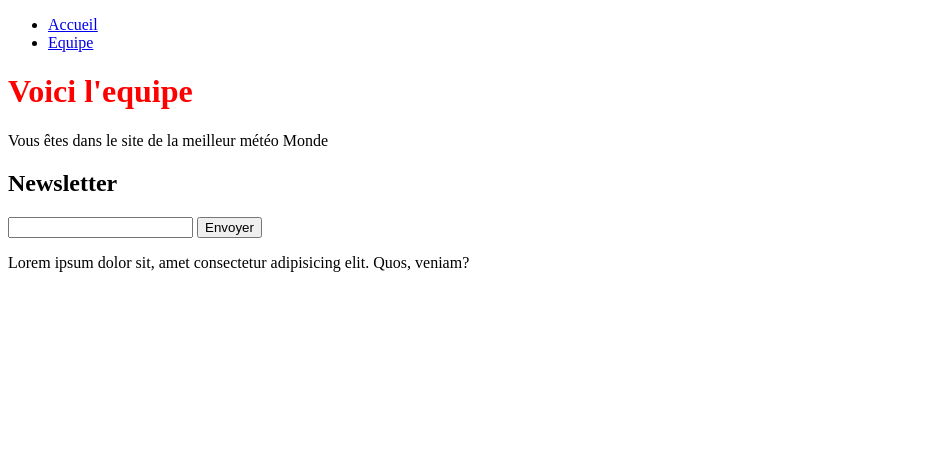
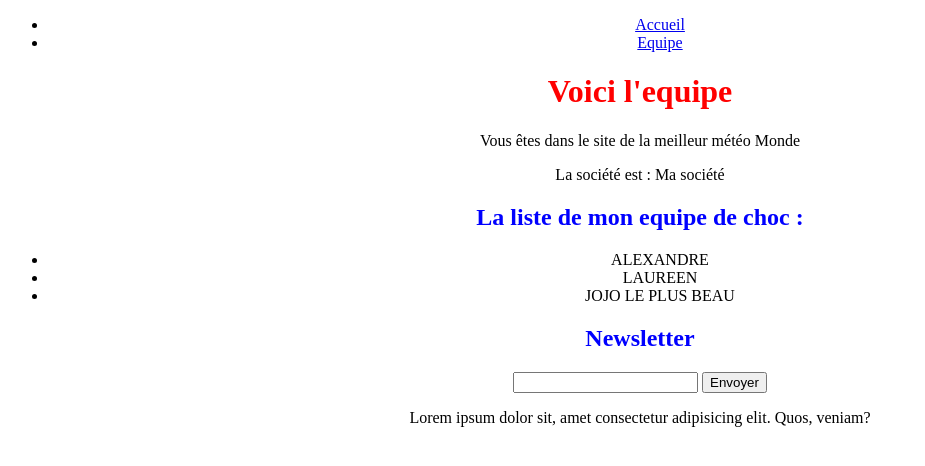
Before and after one commit to sammyjoo/projet_flask, a Flask app: page /equipe in a window 1280 px wide. Shown: the top 466 px of the page, without its empty margins (0-925 px from the left). Run offline with Flask 2, Linux system fonts and the light colour scheme.

Commit message:
Modification dans page equipe et les listes

```diff
--- a/appmeteo/static/css/style.css
+++ b/appmeteo/static/css/style.css
@@ -1,4 +1,22 @@
 
 h1{
     color: red;
+    text-align: center;
 }
+
+h2{
+    color:blue;
+    text-align: center;
+}
+
+p{
+    text-align: center;
+}
+
+ul{
+    text-align: center;
+}
+
+form{
+    text-align: center;
+}
--- a/appmeteo/templates/equipe.html
+++ b/appmeteo/templates/equipe.html
@@ -4,5 +4,15 @@
 
     <h1>{{ data["nom_equipe"] }}</h1>
     <p>{{ data["ontro_equipe"] }}</p>
+    <p>La société est : {{ data["nom_de_la_societe"] }}</p>
+
+    <h2>La liste de mon equipe de choc :</h2>
+    <ul>
+        {% for personne in data["developpeurs"]%}
+            <li>{{ personne | upper }}</li>
+        {% endfor %}
+
+
+    </ul>
 
 {% endblock %}
--- a/appmeteo/templates/index.html
+++ b/appmeteo/templates/index.html
@@ -2,6 +2,12 @@
 {% block body %}
 
     <h1>{{ data["nom_projet"] }}</h1>
+    {% if data["heure_actuelle"] > 17 %}
+        <p>Bonsoir, il est {{ data["heure_actuelle"] }}H du soir</p>
+    {% else %}
+        <p>Bonjour, il est {{ data["heure_actuelle"] }} heures</p>
+    {% endif %}
+
     <p>{{ data["introduction"] }}</p>
 
 {% endblock %}
--- a/appmeteo/views.py
+++ b/appmeteo/views.py
@@ -1,7 +1,14 @@
 #slide 47 du cour de python pour les commentaires
 from flask import *
 
+#importation de l'heure
+import datetime
+
+
 app = Flask (__name__)
+
+#importation des variables du fichier config.py
+app.config.from_object('config')
 
 @app.route('/')
 def index():
@@ -9,10 +16,13 @@ def index():
     data = {}
 
     data["nom_projet"] = "La météo dans les villes du monde !"
+    data["titre_seo"]="Accueil - Météo"
+    data["introduction"] = "Vous êtes dans le site de la meilleur météo Monde"
 
-    data["titre_seo"]="Accueil - Météo"
+    #configuration de l'heure actuelle
+    time = datetime.datetime.now()
+    data["heure_actuelle"] = time.hour
 
-    data["introduction"] = "Vous êtes dans le site de la meilleur météo Monde"
     return render_template('index.html', data=data)
 
 
@@ -23,8 +33,10 @@ def equipe():
     data = {}
 
     data["nom_equipe"] = "Voici l'equipe"
+    data["titre_seo"]="Equipe"
+    data["nom_de_la_societe"] = app.config['NOM_SOCIETE']
+    data["ontro_equipe"] = "Vous êtes dans le site de la meilleur météo Monde"
 
-    data["titre_seo"]="Equipe"
+    data["developpeurs"] = ["alexandre", "laureen", "jojo le plus beau"]
 
-    data["ontro_equipe"] = "Vous êtes dans le site de la meilleur météo Monde"
     return render_template('equipe.html', data=data)
--- a/run.py
+++ b/run.py
@@ -1,3 +1,4 @@
+#source venv/bin/activate pour activé dans le terminal
 from appmeteo import app
 if __name__ == "__main__":
     app.run(debug=True)
```
